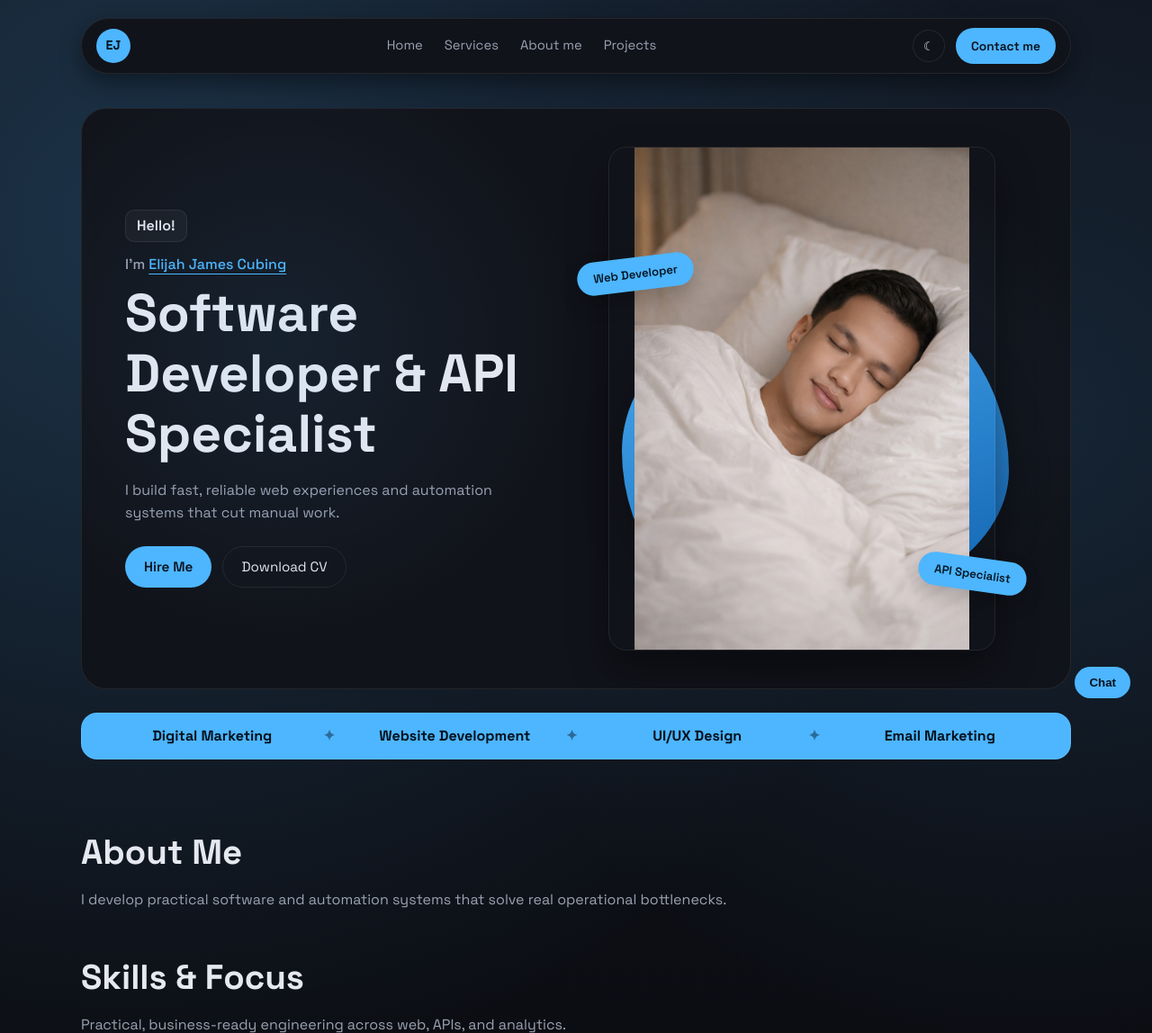
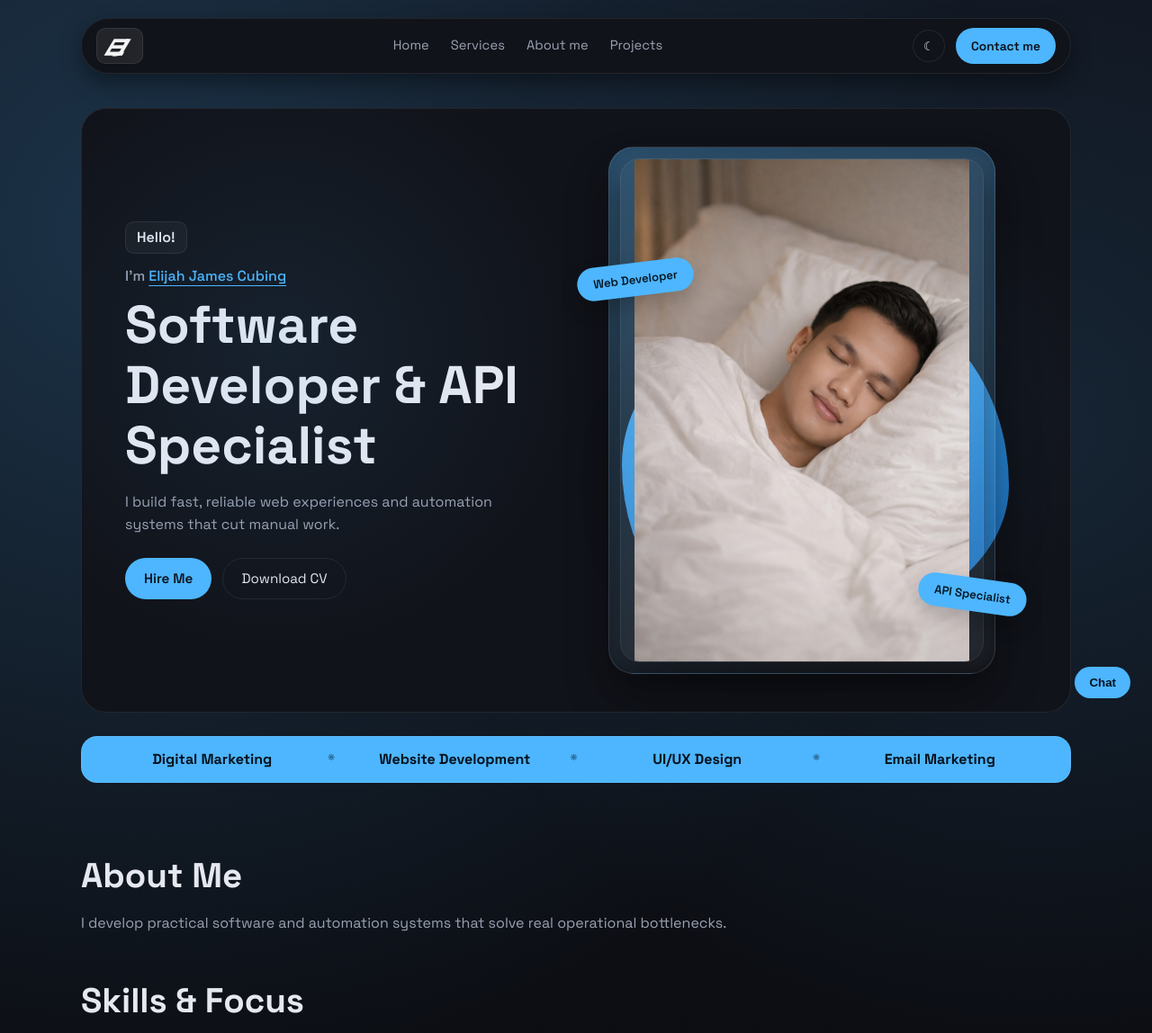
Before and after one commit to mark209/DevFolio, a Flask app: page / in a window 1280 px wide. Shown: the top 1148 px of the page at 90% size. Run offline with Flask 3, Linux system fonts and the light colour scheme.

Commit message:
Add logo in header and soften hero image frame

```diff
--- a/static/css/style.css
+++ b/static/css/style.css
@@ -90,15 +90,25 @@
 }
 
 .logo-badge {
-  width: 38px;
-  height: 38px;
-  border-radius: 999px;
+  width: 52px;
+  height: 40px;
+  border-radius: 10px;
   display: grid;
   place-items: center;
-  background: var(--accent);
-  color: #03121d;
-  font-weight: 700;
-  font-size: 0.9rem;
+  background: rgba(255, 255, 255, 0.08);
+  border: 1px solid var(--border);
+  padding: 6px;
+}
+
+.logo-image {
+  width: 100%;
+  height: 100%;
+  object-fit: contain;
+  filter: invert(1) brightness(1.9) contrast(0.9) drop-shadow(0 2px 6px rgba(0, 0, 0, 0.18));
+}
+
+body[data-theme="light"] .logo-image {
+  filter: none;
 }
 
 .nav {
@@ -257,15 +267,32 @@
   position: relative;
   width: min(92%, 430px);
   z-index: 2;
+  border-radius: 28px;
+  padding: 12px;
+  background: linear-gradient(165deg, rgba(77, 182, 255, 0.35), rgba(255, 255, 255, 0.02));
+  border: 1px solid rgba(255, 255, 255, 0.14);
+  box-shadow: 0 30px 50px rgba(0, 0, 0, 0.25);
+}
+
+.avatar-wrap::before {
+  content: "";
+  position: absolute;
+  inset: 6px;
+  border-radius: 22px;
+  background: rgba(255, 255, 255, 0.06);
+  filter: blur(8px);
+  pointer-events: none;
 }
 
 .avatar-wrap img {
+  position: relative;
+  z-index: 1;
   width: 100%;
   max-height: 560px;
   object-fit: contain;
-  border-radius: 20px;
+  border-radius: 22px;
   border: 1px solid var(--border);
-  box-shadow: 0 22px 44px var(--shadow);
+  box-shadow: 0 16px 36px var(--shadow);
 }
 
 .hero-tag {
@@ -311,7 +338,7 @@
 }
 
 .service-strip p::after {
-  content: "✦";
+  content: "*";
   position: absolute;
   right: -8px;
   top: 0;
--- a/templates/index.html
+++ b/templates/index.html
@@ -3,7 +3,9 @@
 {% block content %}
 <div class="page">
   <header class="site-header reveal">
-    <div class="logo-badge">EJ</div>
+    <a href="#top" class="logo-badge" aria-label="Home">
+      <img src="{{ url_for('static', filename='img/logo-ej.svg') }}" alt="EJ logo" class="logo-image" />
+    </a>
     <nav class="nav">
       <a href="#top">Home</a>
       <a href="#skills">Services</a>
```
Also changed, not shown: static/img/logo-ej.svg (added).
